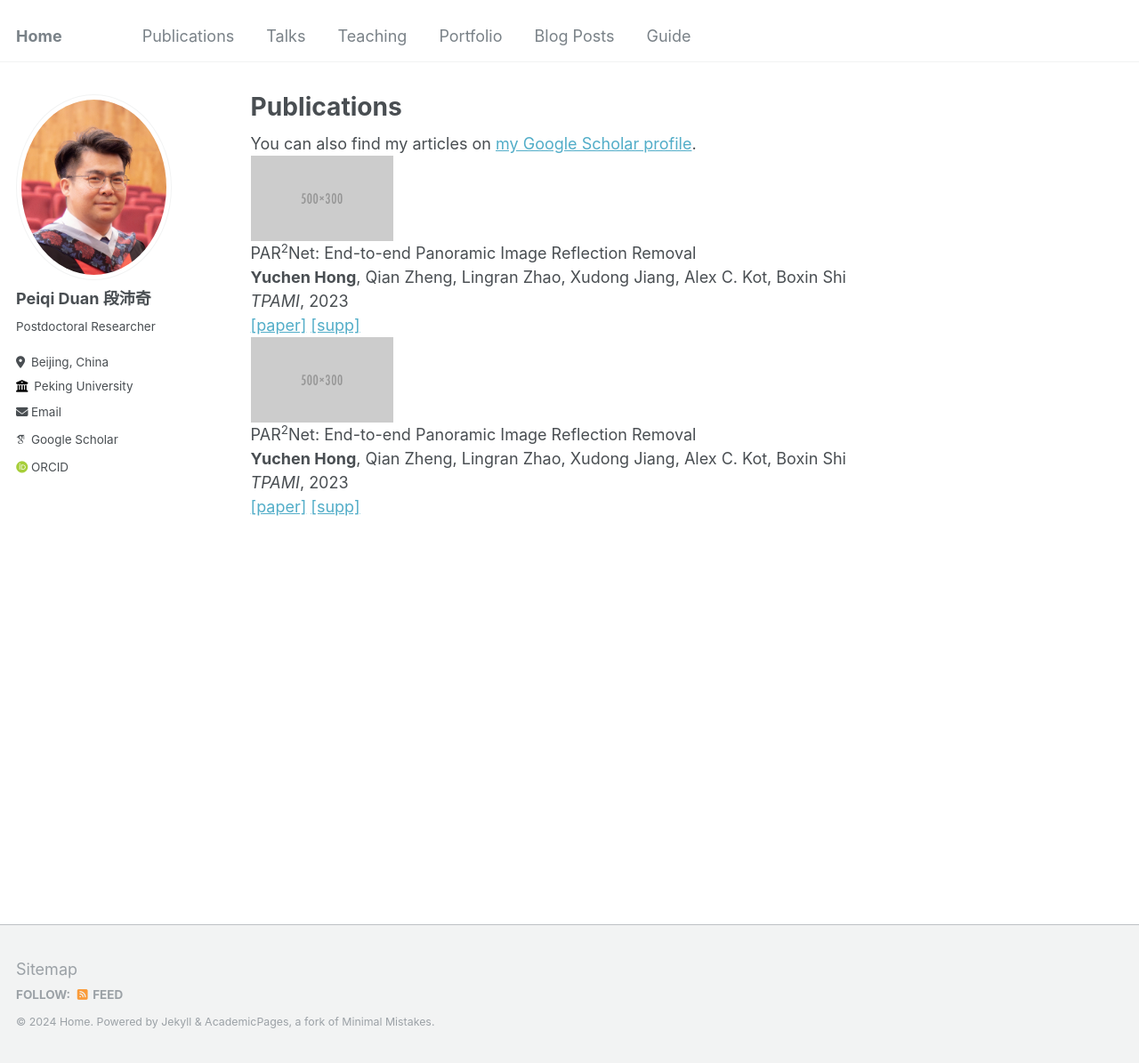
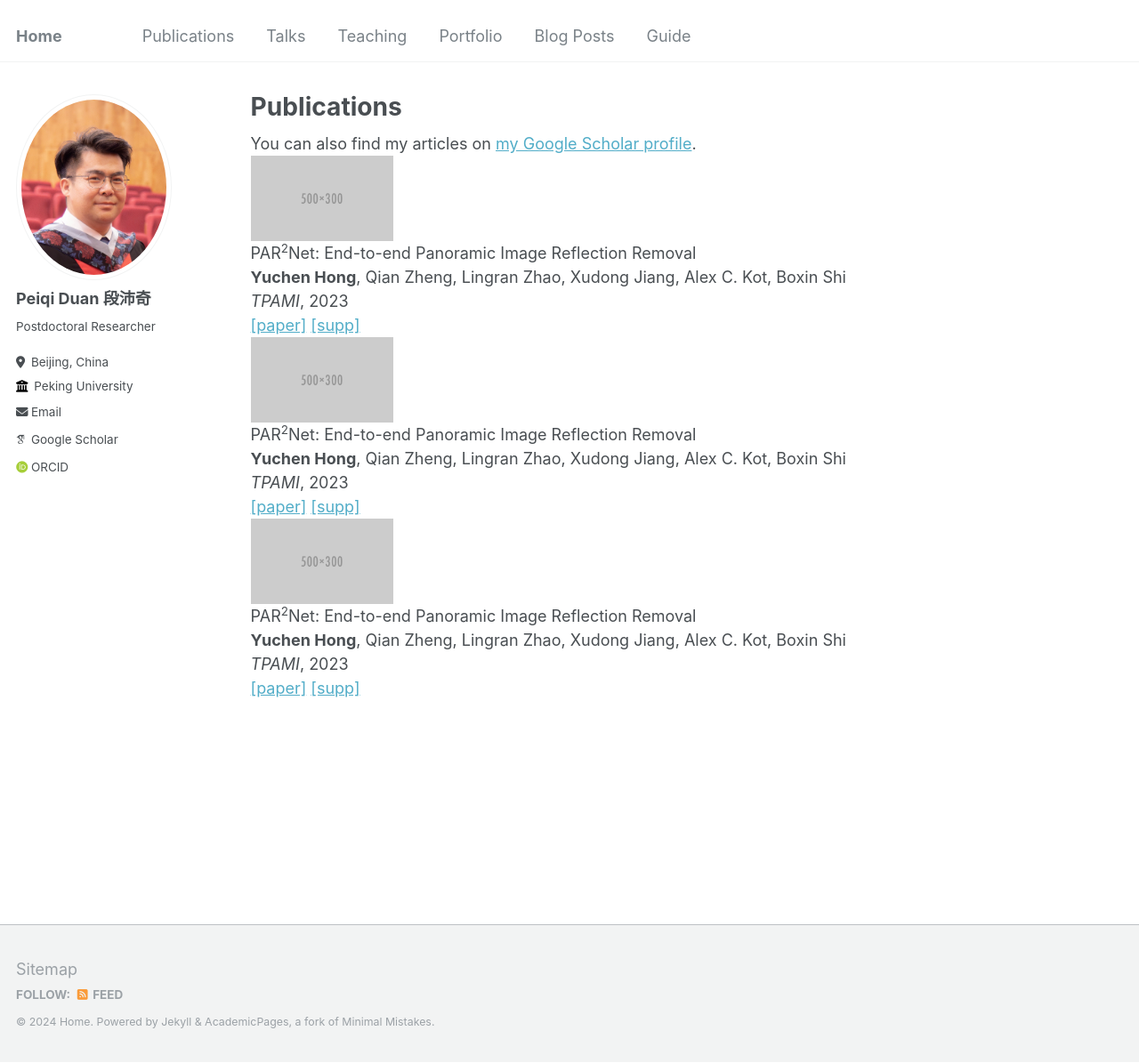
Before and after one commit to peiqi-duan/peiqi-duan.github.io, a Jekyll site: the page built from _pages/publications.md, in a window 1280 px wide and 1195 px high. Shown: the whole window at 89% size. Built offline with Jekyll 4.4.1, drawn with Linux system fonts in a browser that asks for light colours; some web fonts are replaced.

Commit message:
Update publications.md

```diff
--- a/_pages/publications.md
+++ b/_pages/publications.md
@@ -28,24 +28,47 @@ author_profile: true
 
 
 <tr onmouseout="par2net_stop()" onmouseover="par2net_start()">
-<td style="padding:20px; width:25%; vertical-align:middle;">
-  <div class="flex-container">
-    <div class="one">
-      <div class="two" id='par2net_image'>
-        <img src='../images/500x300.png' width="160">
+    <td style="padding:20px; width:25%; vertical-align:middle;">
+      <div class="flex-container">
+        <div class="one">
+          <div class="two" id='par2net_image'>
+            <img src='../images/500x300.png' width="160">
+          </div>
+        </div>
+        <div class="flex-content">
+          <papertitle>PAR<sup>2</sup>Net: End-to-end Panoramic Image Reflection Removal</papertitle>
+          <br>
+          <strong>Yuchen Hong</strong>, Qian Zheng, Lingran Zhao,
+          Xudong Jiang, Alex C. Kot, Boxin Shi
+          <br>
+          <em>TPAMI</em>, 2023
+          <br>
+          <a href="https://ieeexplore.ieee.org/abstract/document/10153662/">[paper]</a>
+          <a href="paper/pami23_supp.pdf">[supp]</a>
+        </div>
       </div>
-    </div>
-    <div class="flex-content">
-      <papertitle>PAR<sup>2</sup>Net: End-to-end Panoramic Image Reflection Removal</papertitle>
-      <br>
-      <strong>Yuchen Hong</strong>, Qian Zheng, Lingran Zhao,
-      Xudong Jiang, Alex C. Kot, Boxin Shi
-      <br>
-      <em>TPAMI</em>, 2023
-      <br>
-      <a href="https://ieeexplore.ieee.org/abstract/document/10153662/">[paper]</a>
-      <a href="paper/pami23_supp.pdf">[supp]</a>
-    </div>
-  </div>
-</td>
+    </td>
 </tr>
+
+<tr onmouseout="par2net_stop()" onmouseover="par2net_start()">
+    <td style="padding:20px; width:25%; vertical-align:middle;">
+      <div class="flex-container">
+        <div class="one">
+          <div class="two" id='par2net_image'>
+            <img src='../images/500x300.png' width="160">
+          </div>
+        </div>
+        <div class="flex-content">
+          <papertitle>PAR<sup>2</sup>Net: End-to-end Panoramic Image Reflection Removal</papertitle>
+          <br>
+          <strong>Yuchen Hong</strong>, Qian Zheng, Lingran Zhao,
+          Xudong Jiang, Alex C. Kot, Boxin Shi
+          <br>
+          <em>TPAMI</em>, 2023
+          <br>
+          <a href="https://ieeexplore.ieee.org/abstract/document/10153662/">[paper]</a>
+          <a href="paper/pami23_supp.pdf">[supp]</a>
+        </div>
+      </div>
+    </td>
+</tr>
```
